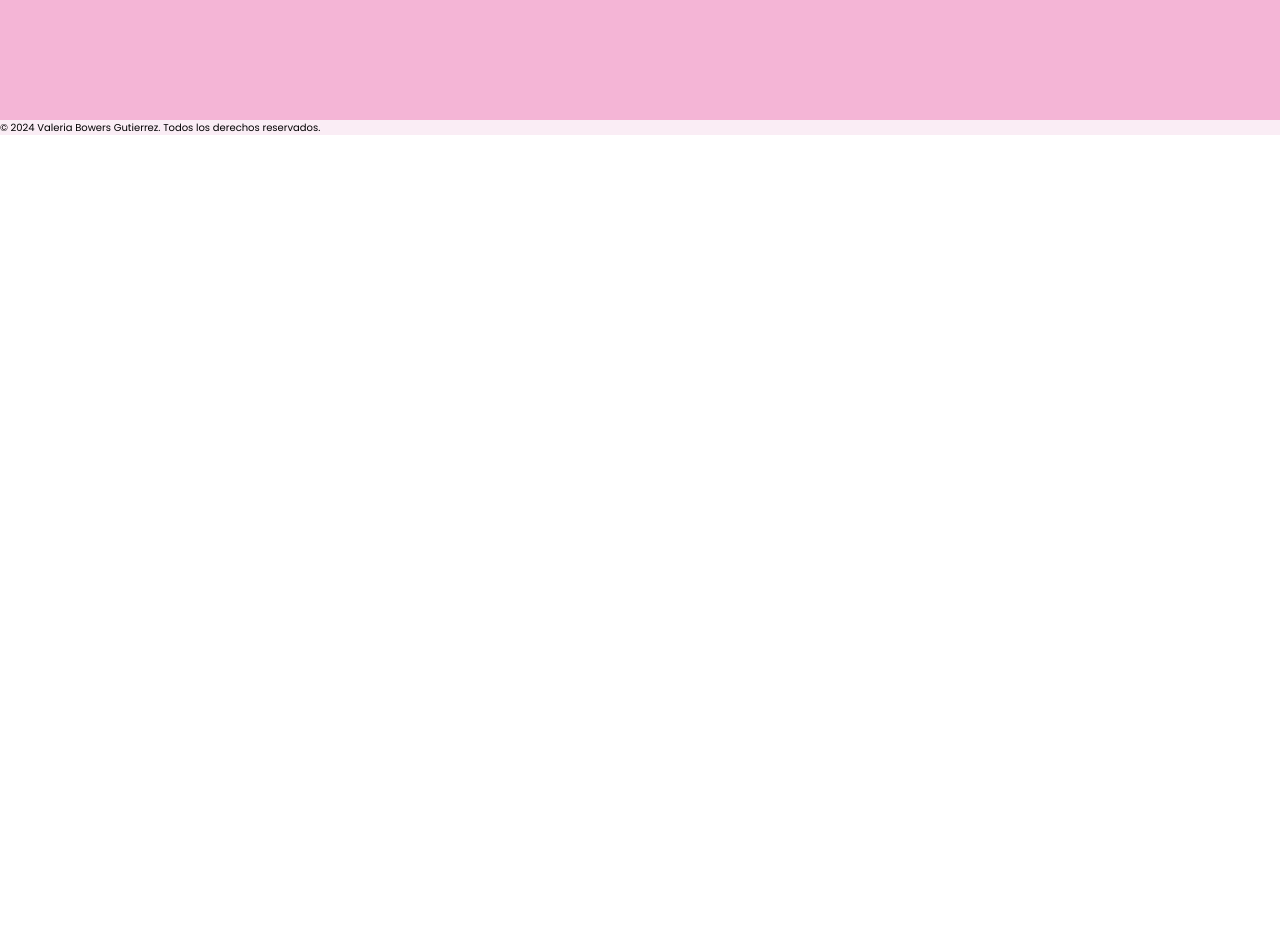
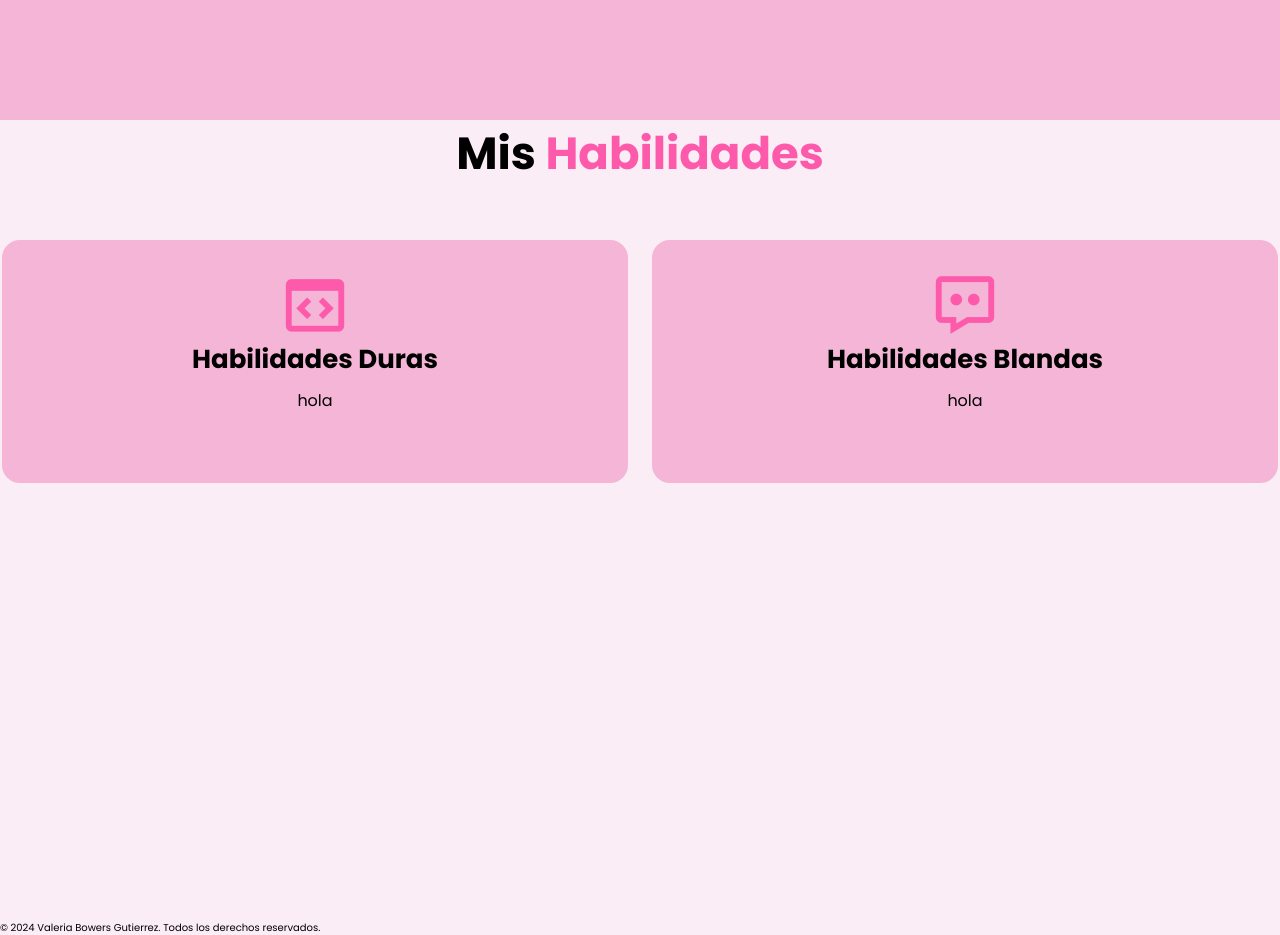
Before and after one commit to vbg03/Portafolio-React, a React (Vite) app: page / in a window 1280 px wide. Shown: the part 1480-2415 px from the top of the page. Before the commit the page ends 1615 px from the top, so only its background shows below. Built offline with nearby package versions, Linux system fonts and the light colour scheme.

Commit message:
Componente Habilidades terminado

```diff
--- a/src/App.css
+++ b/src/App.css
@@ -172,3 +172,44 @@ span {
 .btn:hover {
     box-shadow: none;
 }
+
+.habilidades h2 {
+    margin-bottom: 5rem;
+}
+
+.habilidades-container {
+    display: flex;
+    justify-content: center;
+    align-items: center;
+    flex-wrap: wrap;
+    gap: 2rem;
+}
+
+.habilidades-container .habilidades-box {
+    flex: 1 1 30rem;
+    background: var(--second-bg-color);
+    padding: 3rem 2rem 4rem;
+    border-radius: 2rem;
+    text-align: center;
+    border: .2rem solid var(--bg-color);
+    transition: .5s ease;
+}
+
+.habilidades-container .habilidades-box:hover {
+    border-color: var(--main-color);
+    transform: .5s ease;
+}
+
+.habilidades-box i {
+    font-size: 7rem;
+    color: var(--main-color);
+}
+
+.habilidades-box h3 {
+    font-size: 2.6rem
+}
+
+.habilidades-box p {
+    font-size: 1.6rem;
+    margin: 1rem 0 3rem;
+}
--- a/src/App.jsx
+++ b/src/App.jsx
@@ -4,6 +4,7 @@ import './App.css'
 import Footer from './assets/Componentes/footer/Footer.jsx';
 import Inicio from './assets/Componentes/inicio/Inicio.jsx';
 import SobreMi from './assets/Componentes/sobre-mi/SobreMi.jsx';
+import Habilidades from './assets/Componentes/habilidades/Habilidades.jsx';
 
 
 function App() {
@@ -12,6 +13,7 @@ function App() {
       <Header />
       <Inicio />
       <SobreMi />
+      <Habilidades />
       <Footer />
       {/* Aquí puedes agregar más componentes como Habilidades, Proyectos, Footer, etc. */}
     </div>
--- /dev/null
+++ b/src/assets/Componentes/habilidades/Habilidades.jsx
@@ -0,0 +1,25 @@
+import React from 'react'
+
+const Habilidades = () => {
+    return (
+        <section class="habilidades" id='habilidades'>
+            <h2 class="heading">Mis <span>Habilidades</span></h2>
+
+            <div class="habilidades-container">
+                <div class="habilidades-box">
+                    <i class='bx bx-code-block'></i>
+                    <h3>Habilidades Duras</h3>
+                    <p>hola</p>
+                </div>
+
+                <div class="habilidades-box">
+                    <i class='bx bx-message-dots' ></i>
+                    <h3>Habilidades Blandas</h3>
+                    <p>hola</p>
+                </div>
+            </div>
+        </section>
+    )
+}
+
+export default Habilidades
```
